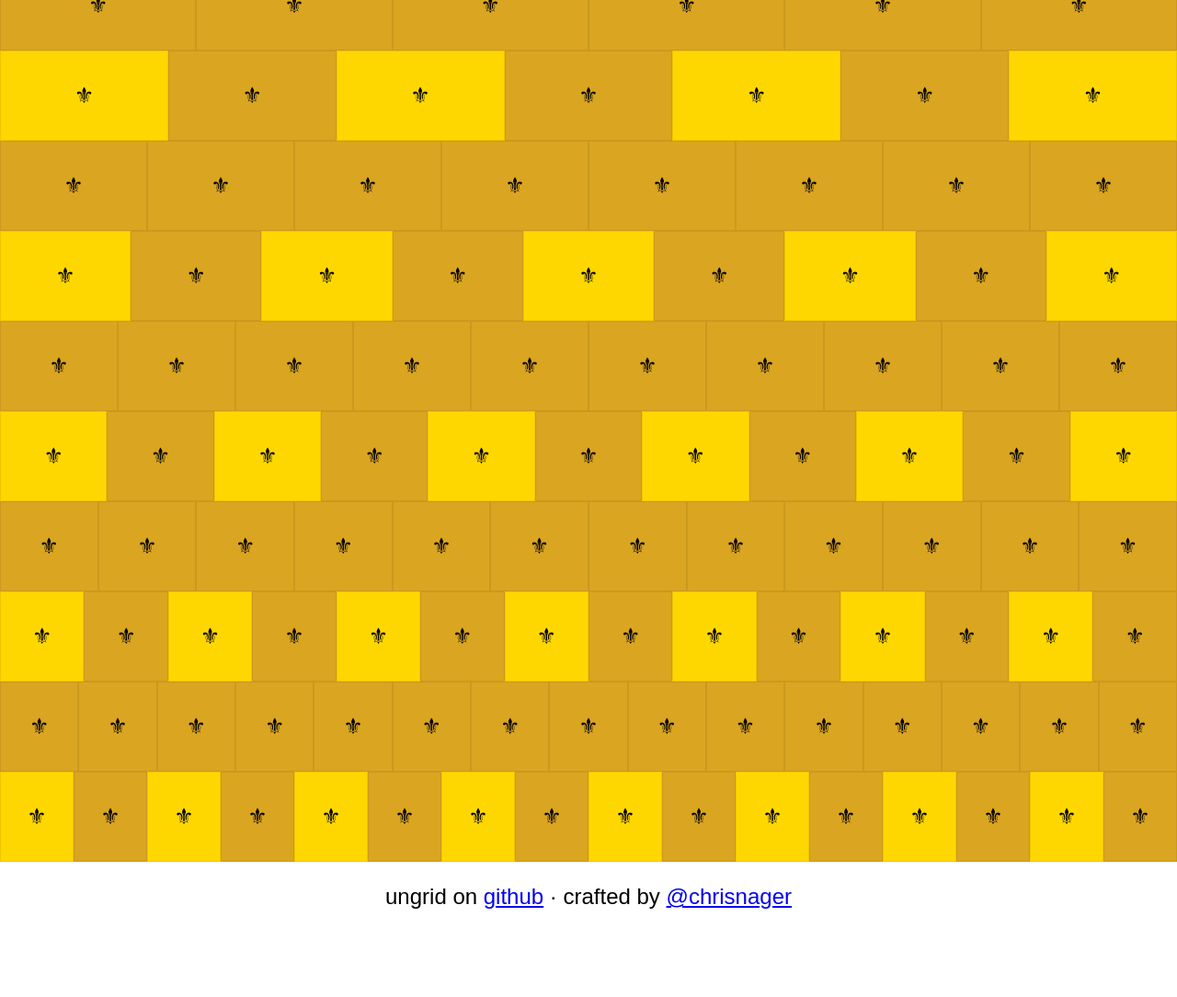
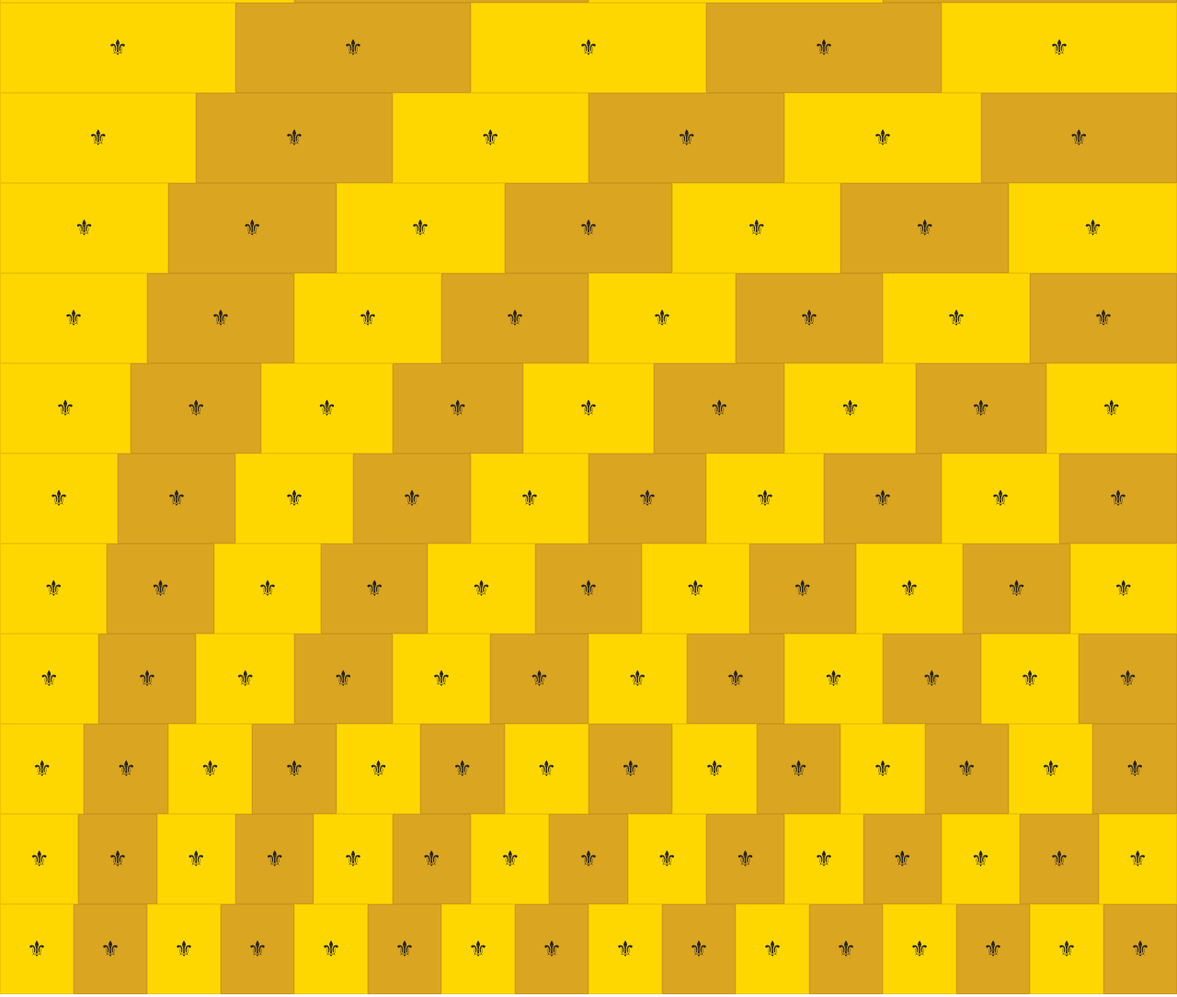
Before and after one commit to chrisnager/ungrid, a plain HTML site: page index.html in a window 1280 px wide. Shown: the part 704-1788 px from the top of the page at 92% size. Before the commit the page ends 1717 px from the top, so only its background shows below. Drawn offline with Linux system fonts and the light colour scheme.

Commit message:
Update docs.css

```diff
--- a/docs.css
+++ b/docs.css
@@ -1,10 +1,24 @@
 html {
     font: 24px sans-serif;
     text-align: center;
+    color: #222
 }
 
 body {
     margin: 0;
+}
+
+a {
+    text-decoration: none;
+    color: teal;
+}
+
+header {
+    padding: 3em 1em;
+}
+
+footer {
+    padding: 1.5em;
 }
 
 .col {
@@ -15,7 +29,6 @@ body {
     background-color: gold;
 }
 
-.col:nth-of-type(2n),
-.row:nth-of-type(2n) > .col:nth-of-type(2n+1) {
+.col:nth-of-type(2n) {
     background: goldenrod;
 }
```
